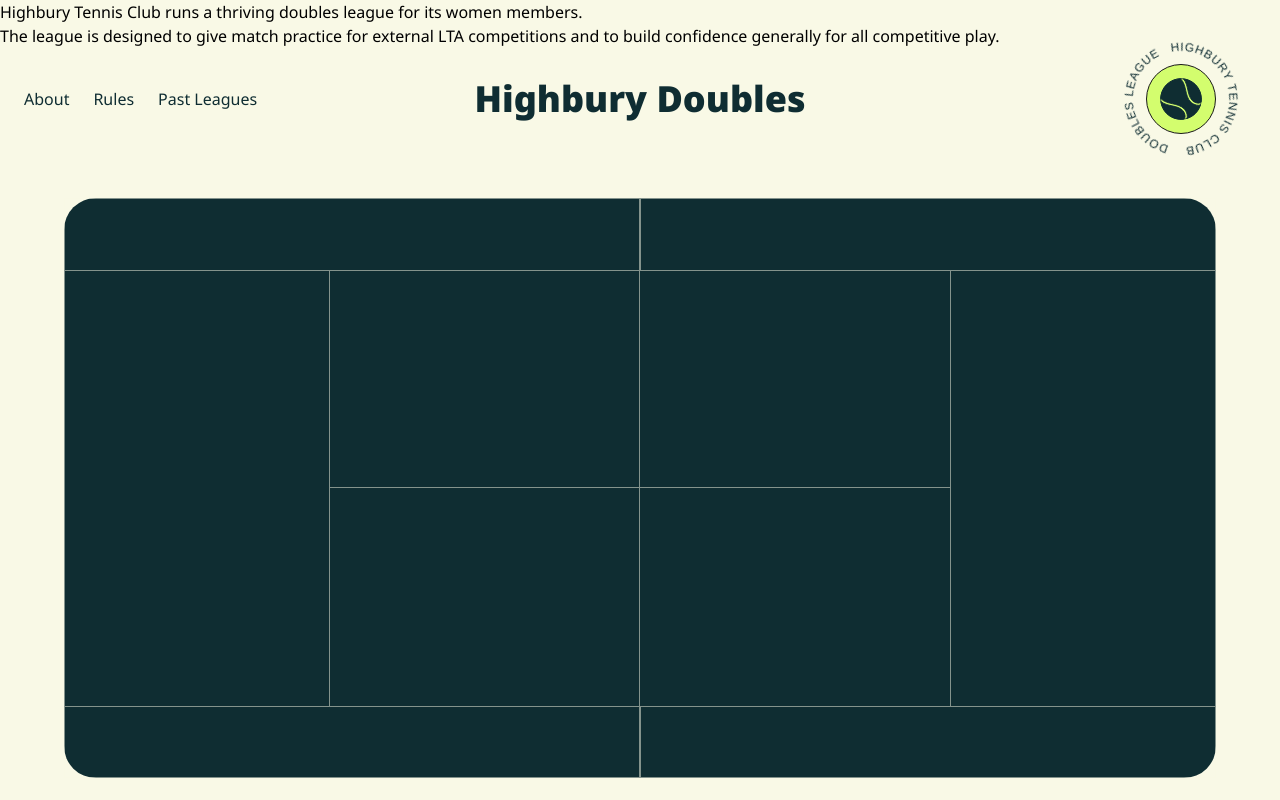
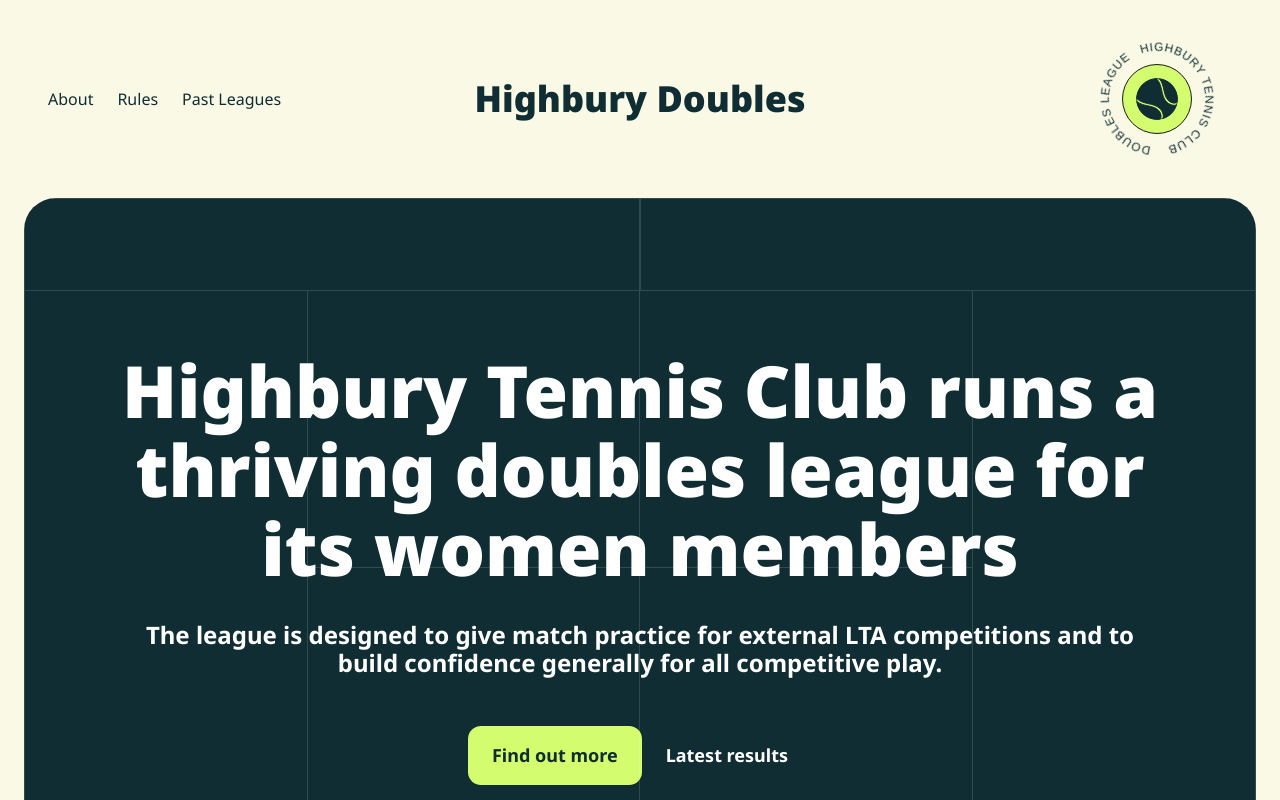
Before and after one commit to alejandra-rojas/TennisLeague-HighburyAndIslington, a Next.js app: page / in a window 1280 px wide. Shown: the top 800 px of the page. Built offline with nearby package versions, Linux system fonts and the light colour scheme.

Commit message:
Hero text

```diff
--- a/app/(public)/page.jsx
+++ b/app/(public)/page.jsx
@@ -12,8 +12,25 @@ export default function Home() {
   //   });
 
   return (
-    <main className="">
+    <main className="main-layout-client">
       <div className="court">
+        <div className="details ">
+          <div className="text-container">
+            <div className="title">
+              Highbury Tennis Club runs a thriving doubles league for its women
+              members
+            </div>
+            <div className="subtitle">
+              The league is designed to give match practice for external LTA
+              competitions and to build confidence generally for all competitive
+              play.
+            </div>
+            <div className="buttons-container">
+              <div className="button accent">Find out more</div>
+              <div className="button">Latest results</div>
+            </div>
+          </div>
+        </div>
         <div className="div1"> </div>
         <div className="div2"> </div>
         <div className="div3"> </div>
@@ -25,17 +42,6 @@ export default function Home() {
         <div className="div9"> </div>
         <div className="div10"> </div>
       </div>
-      <div>
-        <div className="title">
-          Highbury Tennis Club runs a thriving doubles league for its women
-          members.
-        </div>
-        <div className="subtitle">
-          The league is designed to give match practice for external LTA
-          competitions and to build confidence generally for all competitive
-          play.
-        </div>
-      </div>
 
       {/* <TextRotating /> */}
       {/* <RotatingText /> */}
--- a/app/styles/Public/styles.scss
+++ b/app/styles/Public/styles.scss
@@ -11,18 +11,21 @@ main > div:nth-child(2) {
   justify-content: center;
 }
 
+.main-layout-client {
+  width: 100%;
+  max-width: 1432px;
+  padding: 0 24px;
+}
+
 .court {
-  // background-image: url("../../../public/Court1.png");
-  // background-size: cover;
-  // background-repeat: no-repeat;
-  //background-position: center;
+  pointer-events: none;
   background-color: $color-darkGreen;
   display: grid;
   grid-template-columns: repeat(26, 1fr);
   grid-template-rows: repeat(24, 1fr);
   grid-column-gap: 0px;
   grid-row-gap: 0px;
-  height: 580px;
+  min-height: 740px;
   border-radius: 32px;
   position: relative;
 }
@@ -30,58 +33,123 @@ main > div:nth-child(2) {
 .div1 {
   grid-area: 1 / 1 / 4 / 14;
   border: 0.1px $color-cream solid;
-  opacity: 50%;
+  opacity: 15%;
 }
 .div2 {
   grid-area: 1 / 14 / 4 / 27;
   border: 0.1px $color-cream solid;
-  opacity: 50%;
+  opacity: 15%;
 }
 .div3 {
   grid-area: 4 / 1 / 22 / 7;
   border-left: 0.1px $color-cream solid;
   border-right: 0.1px $color-cream solid;
-  opacity: 50%;
+  opacity: 15%;
 }
 .div4 {
   grid-area: 4 / 7 / 13 / 14;
   border-right: 0.1px $color-cream solid;
   border-bottom: 0.1px $color-cream solid;
-  opacity: 50%;
+  opacity: 15%;
 }
 .div5 {
   grid-area: 13 / 7 / 22 / 14;
   border-right: 0.1px $color-cream solid;
-  opacity: 50%;
+  opacity: 15%;
 }
 .div6 {
   grid-area: 4 / 14 / 13 / 21;
   border-bottom: 0.1px $color-cream solid;
-  opacity: 50%;
+  opacity: 15%;
 }
 .div7 {
   grid-area: 13 / 14 / 22 / 21;
-  opacity: 50%;
+  opacity: 15%;
 }
 .div8 {
   grid-area: 4 / 21 / 22 / 27;
   border-left: 0.1px $color-cream solid;
   border-right: 0.1px $color-cream solid;
-  opacity: 50%;
+  opacity: 15%;
 }
 .div9 {
   grid-area: 22 / 1 / 25 / 14;
   border: 0.1px $color-cream solid;
-  opacity: 50%;
+  opacity: 15%;
 }
 .div10 {
   grid-area: 22 / 14 / 25 / 27;
   border: 0.1px $color-cream solid;
-  opacity: 50%;
+  opacity: 15%;
 }
 
-.title {
-  position: relative;
+.details {
+  grid-column-start: 1;
+  grid-column-end: -1;
+  grid-row-start: 1;
+  grid-row-end: -1;
+  //height: 100%;
+  display: flex;
+  flex-direction: column;
+  justify-content: center;
+  align-items: center;
+  gap: 2rem;
+  color: white;
+  // width: 96%;
+  // max-width: 1020px;
+  padding: 4% 2%;
+  text-align: center;
+
+  .text-container {
+    display: flex;
+    flex-direction: column;
+    justify-content: center;
+    align-items: center;
+    gap: 2rem;
+
+    .title {
+      font-size: 3rem;
+      // line-height: 1.5rem;
+
+      font-weight: 900;
+      font-size: 72px;
+      line-height: 110%;
+      padding: 0 4%;
+    }
+
+    .subtitle {
+      font-size: 24px;
+      font-weight: 600;
+      line-height: 120%;
+      padding: 0 8%;
+    }
+
+    .buttons-container {
+      display: flex;
+      padding-top: 1rem;
+
+      .button {
+        display: flex;
+        justify-content: center;
+        align-items: center;
+        height: 59px;
+        width: auto;
+        text-align: center;
+        border-radius: 13px;
+        padding: 0.75rem 1.5rem;
+        font-size: 18px;
+        font-weight: 600;
+        line-height: 180%;
+        background-color: $color-darkGreen;
+        color: white;
+      }
+
+      .accent {
+        background-color: $color-brightGreen;
+        color: $color-darkGreen;
+      }
+    }
+  }
 }
 
 // .ball {
@@ -115,7 +183,7 @@ main > div:nth-child(2) {
 
 .rotate-text {
   position: absolute;
-  transform-origin: 0 104px; // 50% of the container height and width
+  transform-origin: 0 104px; // 15% of the container height and width
   font-size: 1rem;
   line-height: 1rem;
   top: 0;
--- a/app/styles/Root.scss
+++ b/app/styles/Root.scss
@@ -53,10 +53,10 @@
       // max-height: 7rem;
       @include flex-row();
       justify-content: space-between;
-
       width: 100%;
       max-width: 87.5rem;
       margin: 0 auto;
+      padding: 0 24px;
     }
 
     ul {
```
